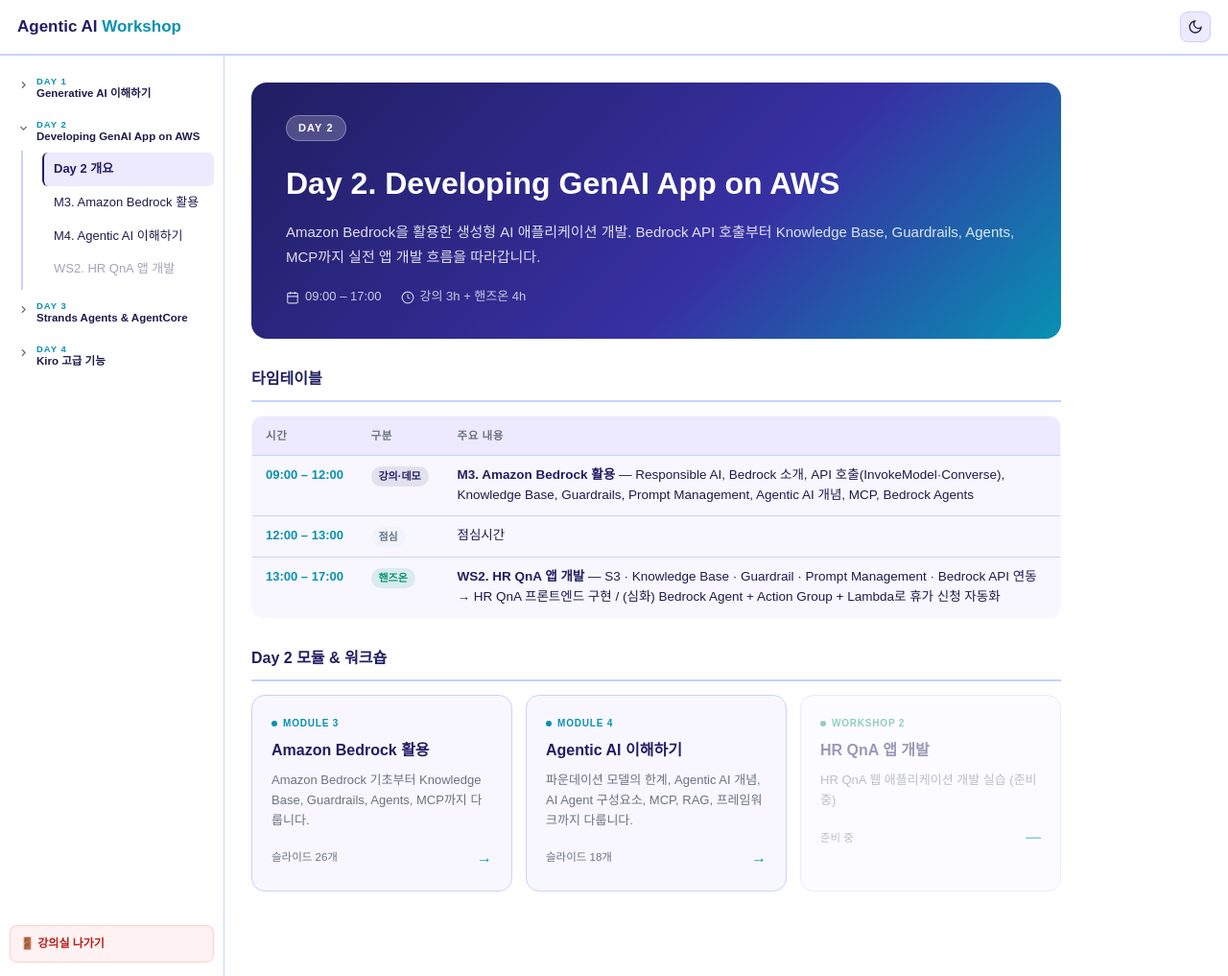
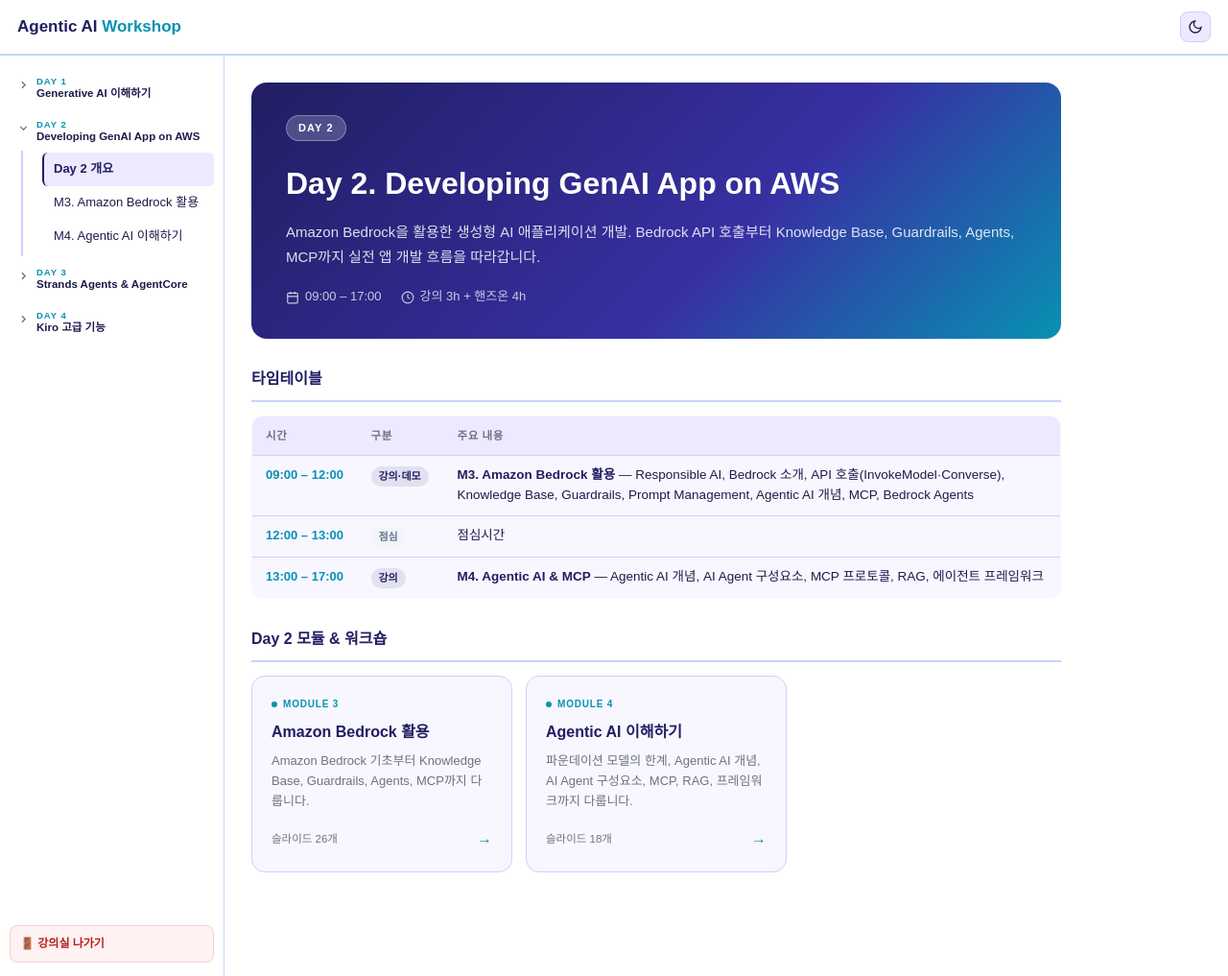
Before and after one commit to youngjinkim817/youngjinkim817.github.io, a Jekyll site: the page events/AgenticAIWorkshop/learn/day2/index.html, which Jekyll copies as it is, in a window 1280 px wide and 1017 px high. Shown: the whole window at 96% size. Built offline with Jekyll 4.4.1, drawn with Linux system fonts in a browser that asks for light colours; some web fonts are replaced.

Commit message:
Day2: WS2 HR QnA 앱개발 강의목록 제거 + 타임테이블 수정
- 사이드바 Day2 섹션에서 'WS2. HR QnA 앱 개발' 링크 제거
  (learn/day2, learn/day3, day2/m3, day2/m4, day3/m5, day3/m6)
- learn/day2 타임테이블 13:00-17:00: WS2 핸즈온 → M4. Agentic AI & MCP 강의
- learn/day2 모듈 카드 섹션에서 WS2 HR QnA 카드 제거

```diff
--- a/events/AgenticAIWorkshop/day2/m3/index.html
+++ b/events/AgenticAIWorkshop/day2/m3/index.html
@@ -298,7 +298,6 @@
         <a class="nav-module" href="../../learn/day2/">Day 2 개요</a>
         <a class="nav-module active" href="#">M3. Amazon Bedrock 활용</a>
         <a class="nav-module" href="../m4/">M4. Agentic AI 이해하기</a>
-        <a class="nav-module locked" href="#">WS2. HR QnA 앱 개발</a>
       </div>
     </div>
 
--- a/events/AgenticAIWorkshop/day2/m4/index.html
+++ b/events/AgenticAIWorkshop/day2/m4/index.html
@@ -298,7 +298,6 @@
         <a class="nav-module" href="../../learn/day2/">Day 2 개요</a>
         <a class="nav-module" href="../m3/">M3. Amazon Bedrock 활용</a>
         <a class="nav-module active" href="#">M4. Agentic AI 이해하기</a>
-        <a class="nav-module locked" href="#">WS2. HR QnA 앱 개발</a>
       </div>
     </div>
 
--- a/events/AgenticAIWorkshop/day3/m5/index.html
+++ b/events/AgenticAIWorkshop/day3/m5/index.html
@@ -298,7 +298,6 @@
         <a class="nav-module" href="../../learn/day2/">Day 2 개요</a>
         <a class="nav-module" href="../../day2/m3/">M3. Amazon Bedrock 활용</a>
         <a class="nav-module" href="../../day2/m4/">M4. Agentic AI 이해하기</a>
-        <a class="nav-module locked" href="#">WS2. HR QnA 앱 개발</a>
       </div>
     </div>
 
--- a/events/AgenticAIWorkshop/day3/m6/index.html
+++ b/events/AgenticAIWorkshop/day3/m6/index.html
@@ -298,7 +298,6 @@
         <a class="nav-module" href="../../learn/day2/">Day 2 개요</a>
         <a class="nav-module" href="../../day2/m3/">M3. Amazon Bedrock 활용</a>
         <a class="nav-module" href="../../day2/m4/">M4. Agentic AI 이해하기</a>
-        <a class="nav-module locked" href="#">WS2. HR QnA 앱 개발</a>
       </div>
     </div>
 
--- a/events/AgenticAIWorkshop/learn/day2/index.html
+++ b/events/AgenticAIWorkshop/learn/day2/index.html
@@ -156,7 +156,6 @@
         <a class="nav-module active" href="#">Day 2 개요</a>
         <a class="nav-module" href="../../day2/m3/">M3. Amazon Bedrock 활용</a>
         <a class="nav-module" href="../../day2/m4/">M4. Agentic AI 이해하기</a>
-        <a class="nav-module locked" href="#">WS2. HR QnA 앱 개발</a>
       </div>
     </div>
     <!-- Day 3 (접힘) -->
@@ -225,8 +224,8 @@
           </tr>
           <tr>
             <td class="tt-time">13:00 – 17:00</td>
-            <td class="tt-type"><span class="lab">핸즈온</span></td>
-            <td class="tt-content"><span class="highlight">WS2. HR QnA 앱 개발</span> — S3 · Knowledge Base · Guardrail · Prompt Management · Bedrock API 연동 → HR QnA 프론트엔드 구현 / (심화) Bedrock Agent + Action Group + Lambda로 휴가 신청 자동화</td>
+            <td class="tt-type"><span class="lec">강의</span></td>
+            <td class="tt-content"><span class="highlight">M4. Agentic AI &amp; MCP</span> — Agentic AI 개념, AI Agent 구성요소, MCP 프로토콜, RAG, 에이전트 프레임워크</td>
           </tr>
         </tbody>
       </table>
@@ -259,16 +258,7 @@
           </div>
         </a>
 
-        <!-- WS2 -->
-        <a class="module-card mc-type-ws mc-locked" href="#">
-          <div class="mc-badge"><span class="dot"></span> Workshop 2</div>
-          <div class="mc-title">HR QnA 앱 개발</div>
-          <div class="mc-desc">HR QnA 웹 애플리케이션 개발 실습 (준비 중)</div>
-          <div class="mc-footer">
-            <span class="mc-count">준비 중</span>
-            <span class="mc-arrow">—</span>
-          </div>
-        </a>
+
 
       </div>
     </div>
--- a/events/AgenticAIWorkshop/learn/day3/index.html
+++ b/events/AgenticAIWorkshop/learn/day3/index.html
@@ -157,7 +157,6 @@
         <a class="nav-module" href="../day2/">Day 2 개요</a>
         <a class="nav-module" href="../../day2/m3/">M3. Amazon Bedrock 활용</a>
         <a class="nav-module" href="../../day2/m4/">M4. Agentic AI 이해하기</a>
-        <a class="nav-module locked" href="#">WS2. HR QnA 앱 개발</a>
       </div>
     </div>
     <!-- Day 3 (펼침, 현재) -->
```
